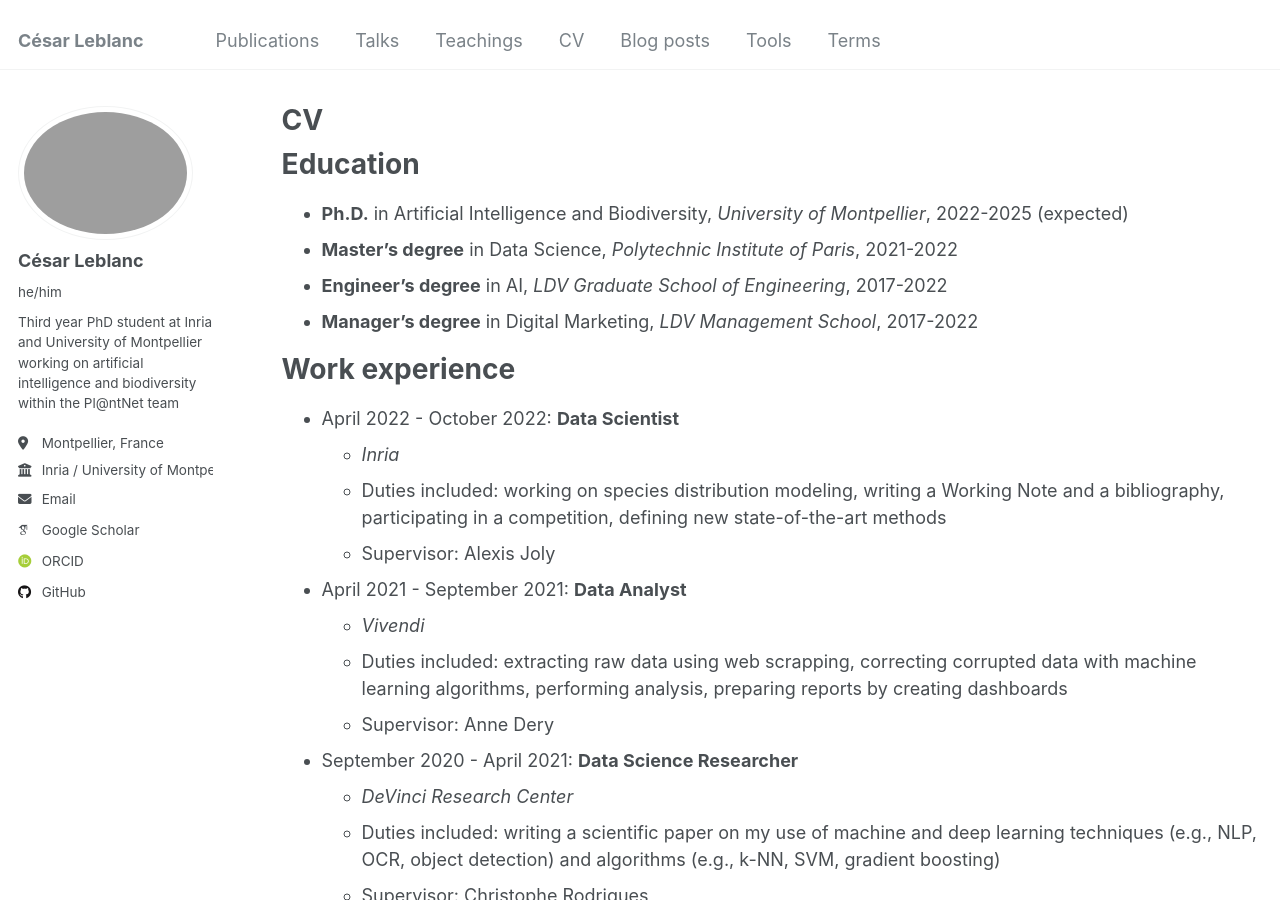
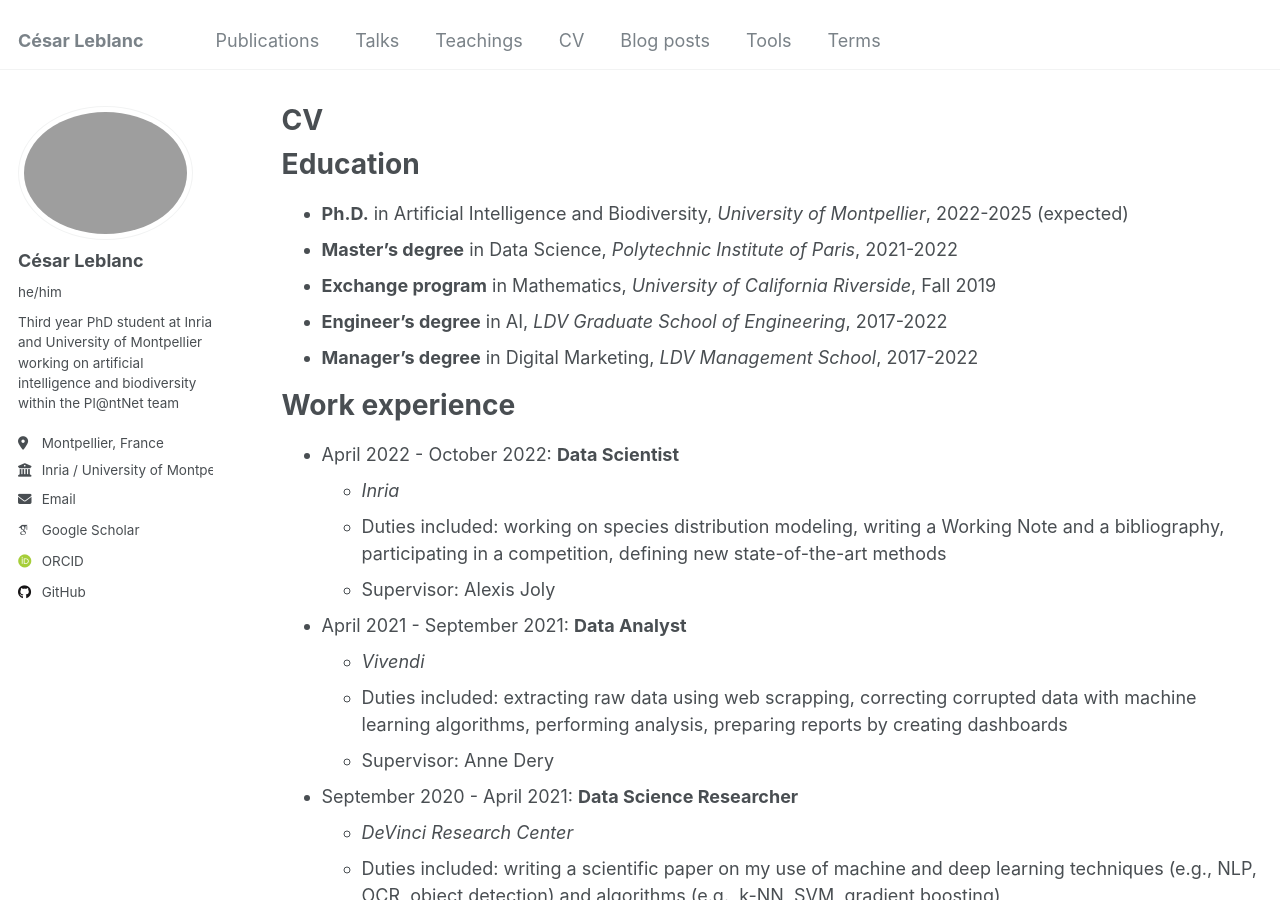
Before and after one commit to cesar-leblanc/cesar-leblanc.github.io, a Jekyll site: the page built from _pages/cv.md, in a window 1280 px wide and 900 px high. Built offline with Jekyll 4.4.1, drawn with Linux system fonts in a browser that asks for light colours; some web fonts are replaced.

Commit message:
Add new diploma

```diff
--- a/_pages/cv.md
+++ b/_pages/cv.md
@@ -13,6 +13,7 @@ Education
 ======
 * **Ph.D.** in Artificial Intelligence and Biodiversity, *University of Montpellier*, 2022-2025 (expected)
 * **Master's degree** in Data Science, *Polytechnic Institute of Paris*, 2021-2022
+* **Exchange program** in Mathematics, *University of California Riverside*, Fall 2019
 * **Engineer's degree** in AI, *LDV Graduate School of Engineering*, 2017-2022
 * **Manager's degree** in Digital Marketing, *LDV Management School*, 2017-2022
 
```
